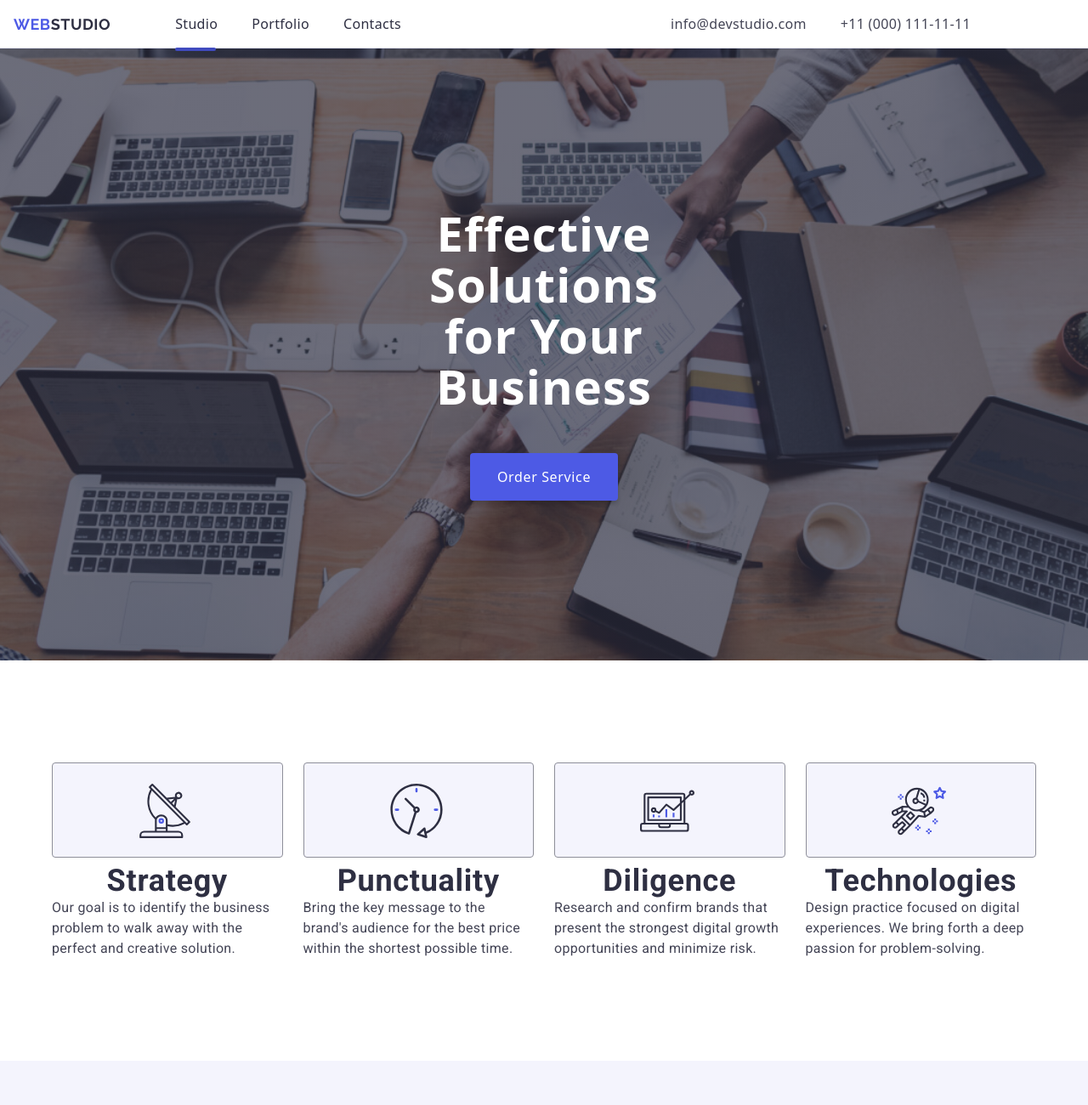
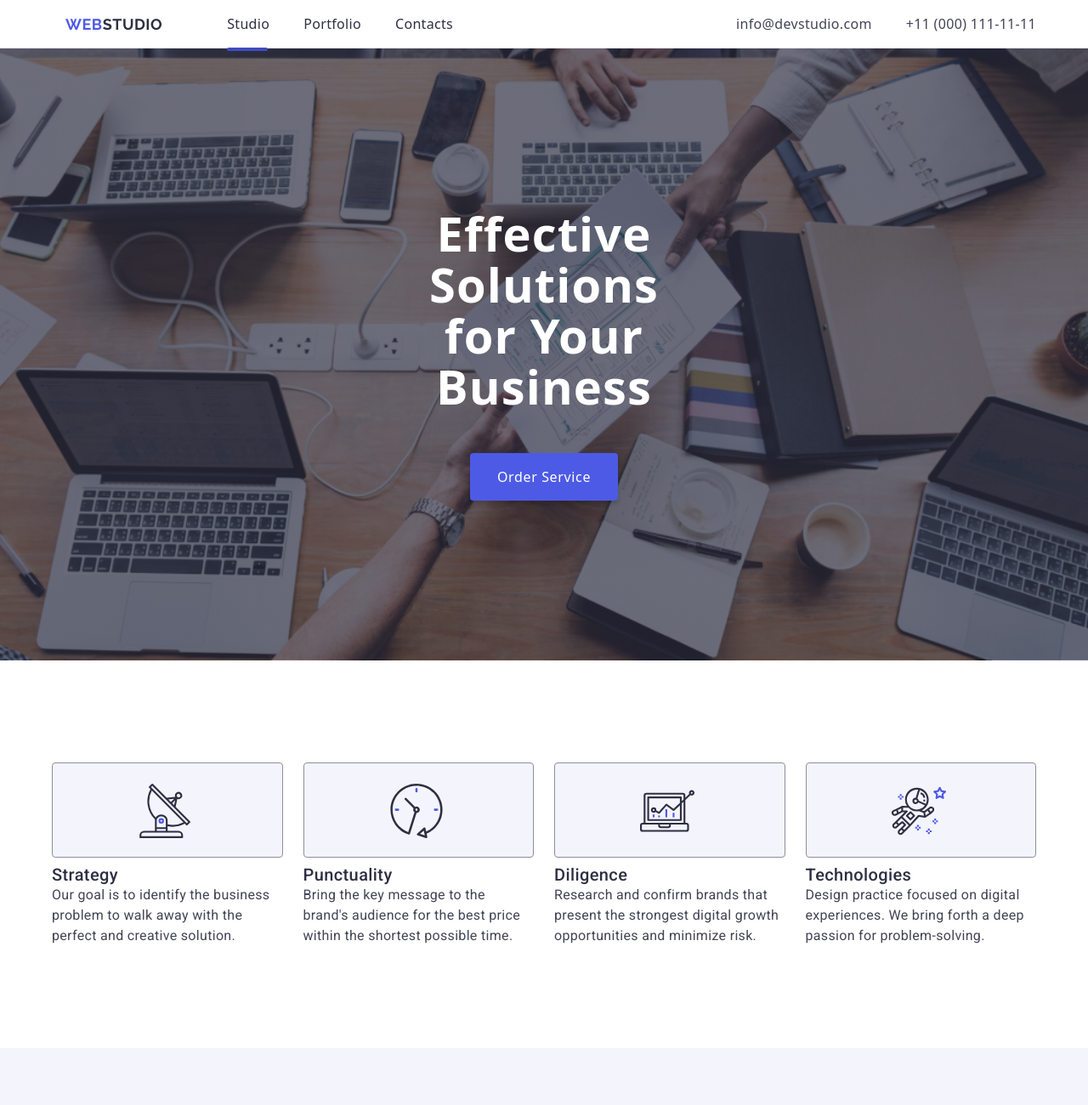
Before and after one commit to AnnaViktorivna/goit-markup-hw-06, a plain HTML site: page index.html in a window 1280 px wide. Shown: the top 1300 px of the page at 85% size. Drawn offline with nearby package versions, Linux system fonts and the light colour scheme.

Commit message:
add-some

```diff
--- a/css/styles.css
+++ b/css/styles.css
@@ -1102,6 +1102,7 @@ ul {
   .description-list {
     gap: 72px 24px;
   }
+
   .description-item {
     width: calc((100% - 2 * 24px) / 2);
   }
@@ -1182,9 +1183,15 @@ ul {
 
 @media screen and (min-width: 1158px) {
   /* header */
-  .container .container-nav {
+  .container {
     max-width: 1158px;
-    display: inline-flex;
+    /* display: inline-flex;
+    justify-content: space-between;
+    align-items: center; */
+  }
+  .container-nav {
+    max-width: 100%;
+    display: flex;
     justify-content: space-between;
     align-items: center;
   }
@@ -1205,6 +1212,8 @@ ul {
   .address-list {
     display: flex;
     flex-direction: row;
+    justify-content: right;
+    padding-right: 0;
     gap: 40px;
   }
   .address-link {
@@ -1248,10 +1257,19 @@ ul {
     padding-top: 120px;
     padding-bottom: 120px;
   }
+  .description-title {
+    font-size: 20px;
+    font-weight: 500;
+    line-height: 1.2; /* 120% */
+    letter-spacing: 0.02em;
+    text-align: left;
+  }
   .description-p {
     margin-bottom: 0;
   }
   .description-list {
+    display: inline-flex;
+    flex-wrap: nowrap;
     gap: 24px;
   }
   .description-item {
```
